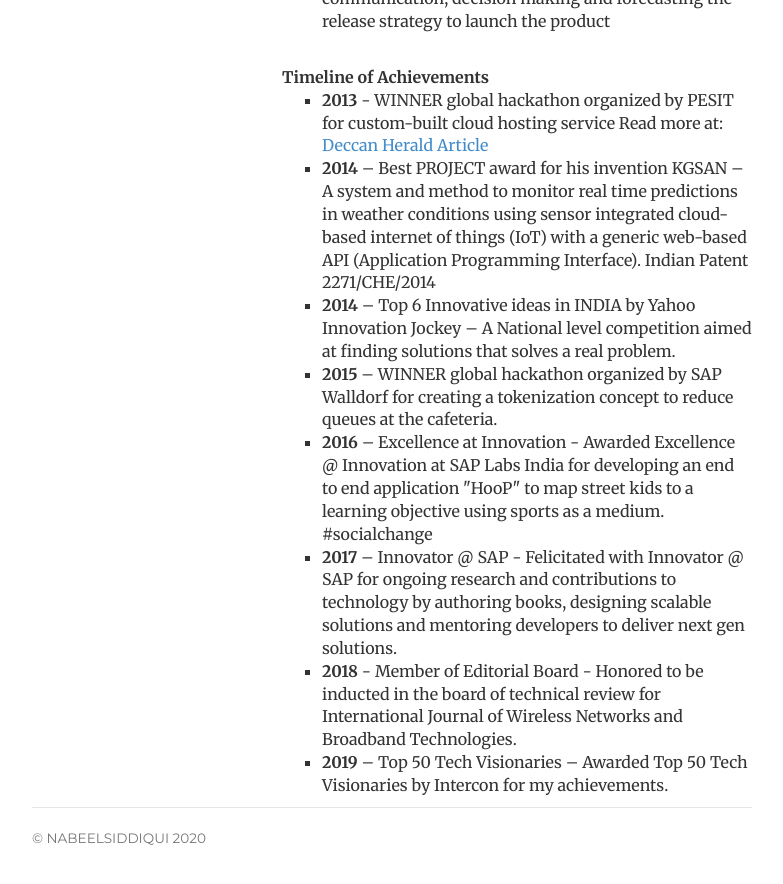
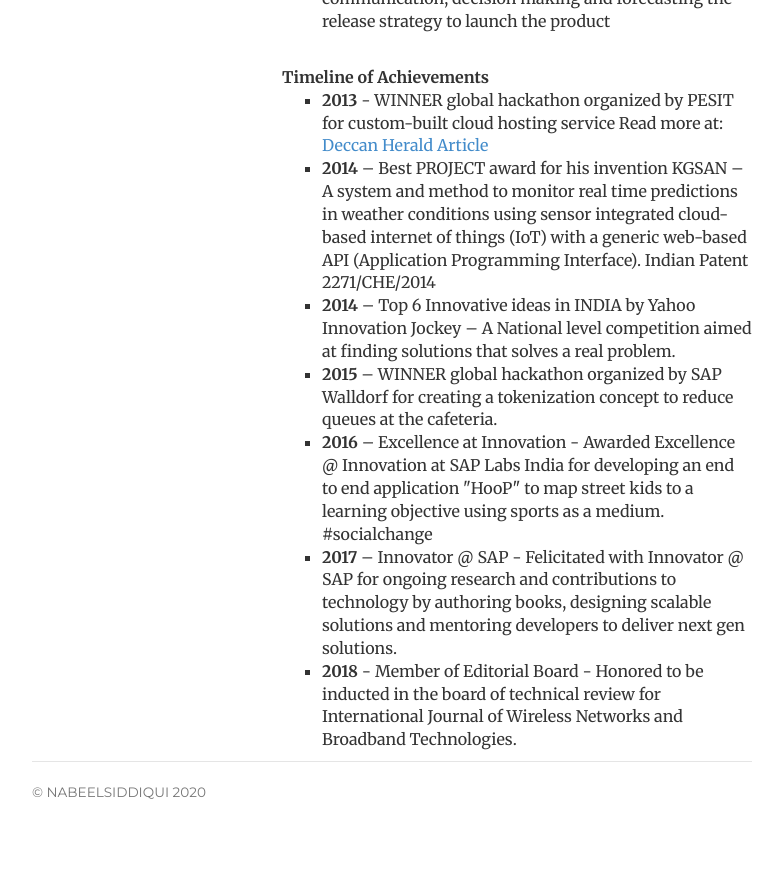
Before and after one commit to mnscodes/mnscodes.github.io, a Jekyll site: the page built from index.html, in a window 1280 px wide and 900 px high, scrolled down 1419 px. Shown: the top 884 px of the window, without its empty margins (248-1031 px from the left). Built offline with Jekyll 4.4.1, drawn with Linux system fonts in a browser that asks for light colours; after the commit the page ends 2273 px from its top, so only the background shows below that.

Commit message:
Update index.html

```diff
--- a/index.html
+++ b/index.html
@@ -53,7 +53,7 @@ internet of things (IoT) with a generic web-based API (Application Programming I
 			<li> <b> 2016 </b> – Excellence at Innovation - Awarded Excellence @ Innovation at SAP Labs India for developing an end to end application "HooP" to map street kids to a learning objective using sports as a medium. #socialchange </li>
 			<li> <b> 2017 </b> – Innovator @ SAP - Felicitated with Innovator @ SAP for ongoing research and contributions to technology by authoring books, designing scalable solutions and mentoring developers to deliver next gen solutions.</li>
 			<li><b> 2018 </b> - Member of Editorial Board - Honored to be inducted in the board of technical review for International Journal of Wireless Networks and Broadband Technologies.</li>
-			<li> <b> 2019 </b>– Top 50 Tech Visionaries – Awarded Top 50 Tech Visionaries by Intercon for my achievements.</li></ul>
+			</ul>
 
 		</p>
 <!-- 	<p>
```
